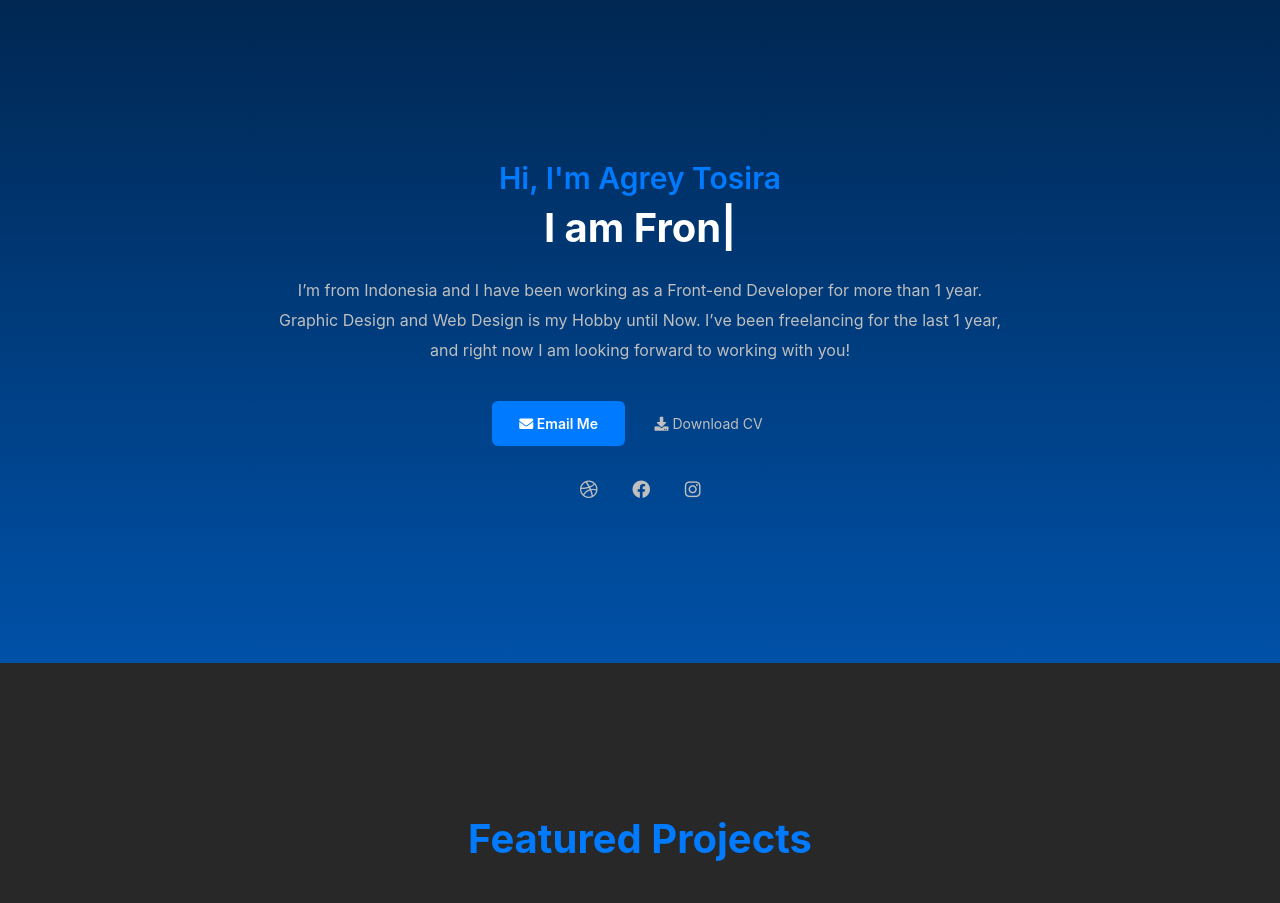
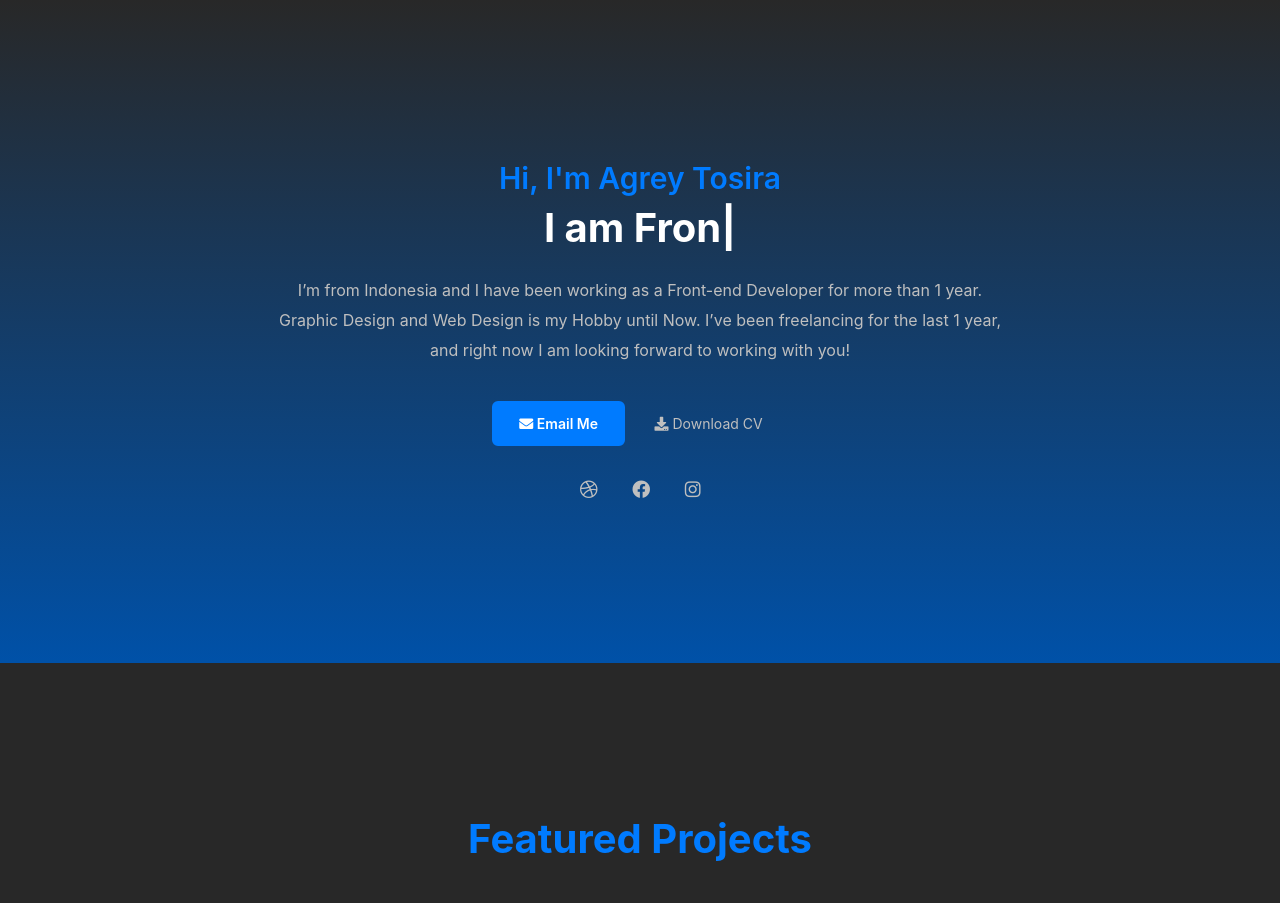
Before and after one commit to agreytosira/agreytosira.github.io, a PHP site: page / in a window 1280 px wide. Shown: the top 903 px of the page. Run offline with PHP 8.4, Linux system fonts and the light colour scheme; some libraries are stand-ins or nearby versions.

Commit message:
Update Warna Jumbotron

```diff
--- a/css/style.css
+++ b/css/style.css
@@ -138,7 +138,7 @@ section {
 
 .jumbotron {
     padding: 160px 0px !important;
-    background: linear-gradient(#002752, #0051a8);
+    background: linear-gradient(180deg, #282828, #0051a8);
     background-size: cover;
     background-position: center;
 }
```
